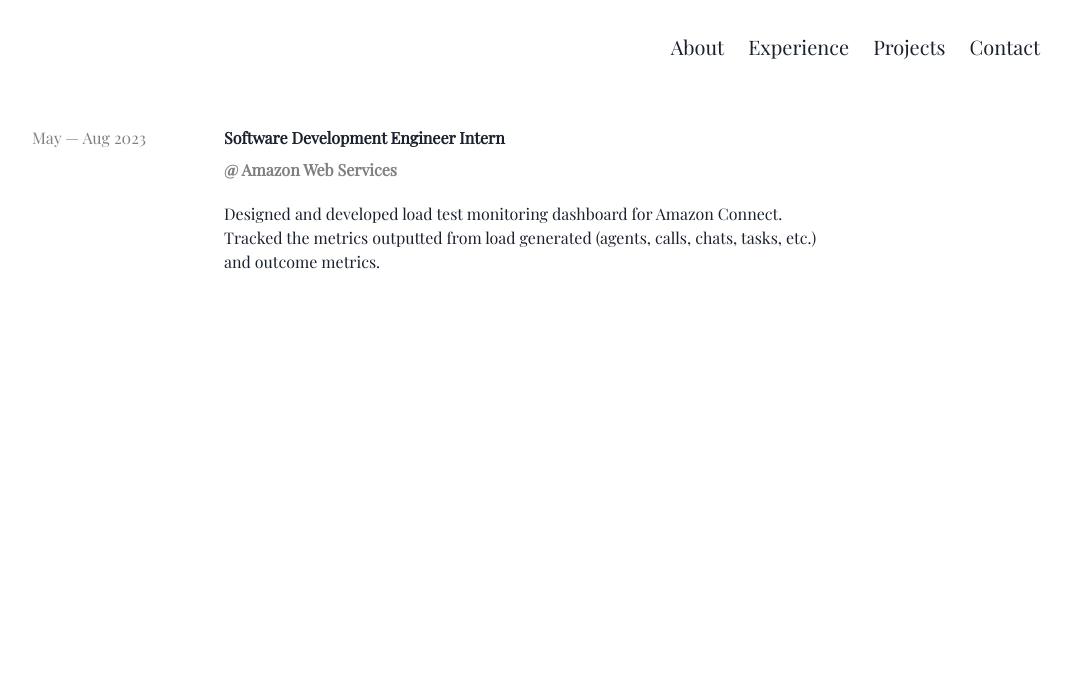
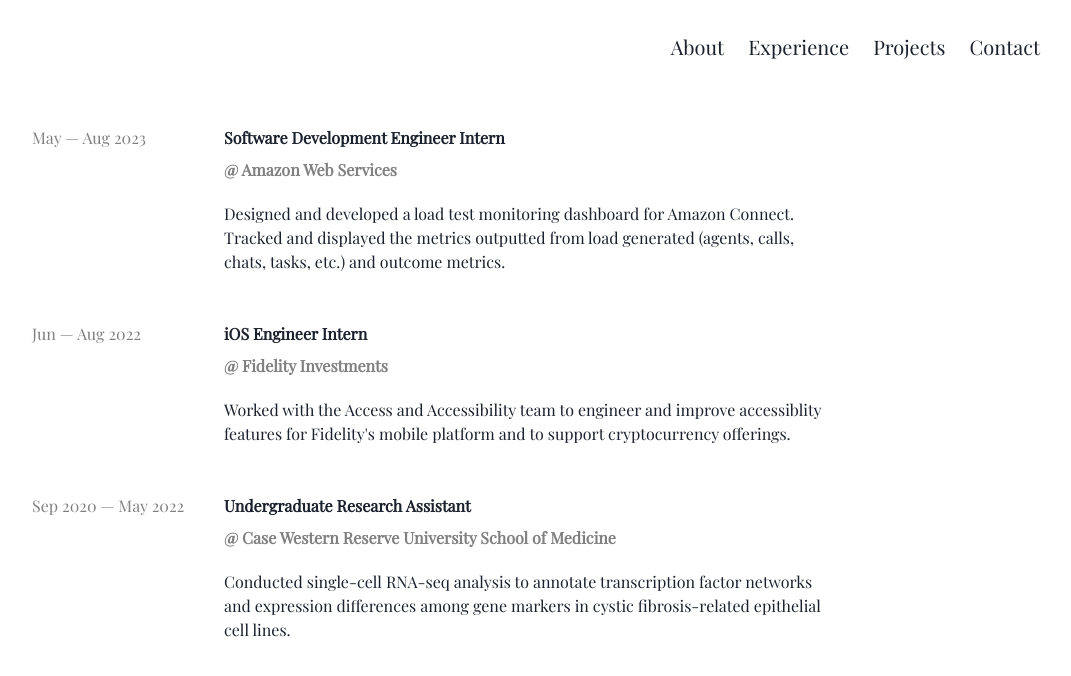
Before and after one commit to felixhuang12/felixhuang12.github.io, a React (Create React App) app: page /experience in a window 1280 px wide. Shown: the top 676 px of the page, without its empty margins (208-1279 px from the left). Built offline with nearby package versions, Linux system fonts and the light colour scheme.

Commit message:
Add all experiences

```diff
--- a/src/pages/Experience.tsx
+++ b/src/pages/Experience.tsx
@@ -34,12 +34,27 @@
     return (
         <Stack display={'flex'} maxHeight={'100%'} maxWidth={'100%'} justifyContent={'center'}>
             <Navbar />
-            <Stack display={'flex'} maxWidth={'800px'} alignSelf={'center'} justifyContent={'center'} m={6}>
+            <Stack display={'flex'} maxWidth={'800px'} alignSelf={'center'} justifyContent={'center'} m={6} spacing={12}>
                 <ExperienceBlock
                     startAndEndDateText={"May — Aug 2023"}
                     jobTitle={"Software Development Engineer Intern"}
                     company={"Amazon Web Services"}
-                    description={"Designed and developed load test monitoring dashboard for Amazon Connect. Tracked the metrics outputted from load generated (agents, calls, chats, tasks, etc.) and outcome metrics."}
+                    description={"Designed and developed a load test monitoring dashboard for Amazon Connect. \
+                    Tracked and displayed the metrics outputted from load generated (agents, calls, chats, tasks, etc.) and outcome metrics."}
+                />
+                <ExperienceBlock
+                    startAndEndDateText={"Jun — Aug 2022"}
+                    jobTitle={"iOS Engineer Intern"}
+                    company={"Fidelity Investments"}
+                    description={"Worked with the Access and Accessibility team to engineer and improve accessiblity features for Fidelity's mobile platform \
+                    and to support cryptocurrency offerings."}
+                />
+                <ExperienceBlock
+                    startAndEndDateText={"Sep 2020 — May 2022"}
+                    jobTitle={"Undergraduate Research Assistant"}
+                    company={"Case Western Reserve University School of Medicine"}
+                    description={"Conducted single-cell RNA-seq analysis to annotate transcription factor networks and expression differences among gene markers \
+                    in cystic fibrosis-related epithelial cell lines. "}
                 />
             </Stack>
         </Stack>
```
